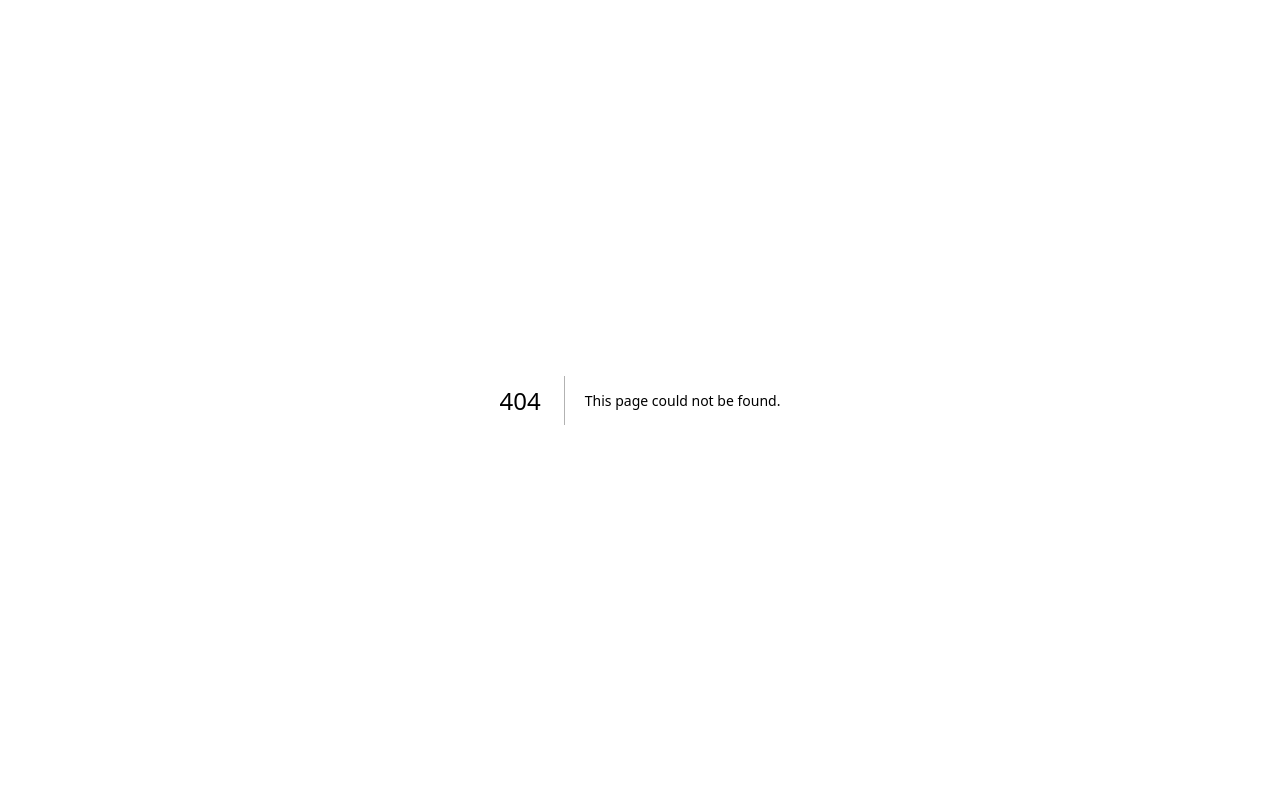
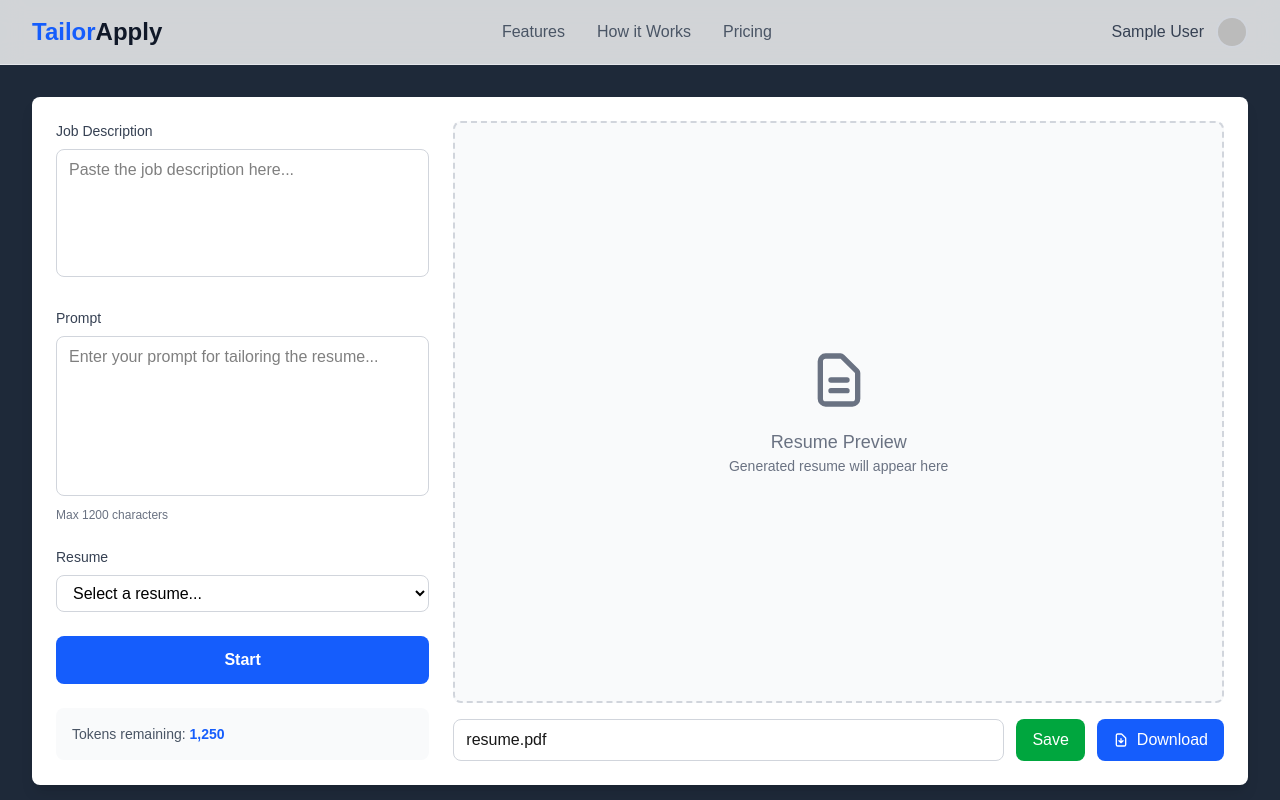
Before and after one commit to EthanRule/RefineGen, a Next.js app in the folder app/: page /tailor in a window 1280 px wide. Before the commit this address had no page. Shown: the top 800 px of the page. Built offline with nearby package versions, Linux system fonts and the light colour scheme; no server answers; sample sign-in values are in the browser's storage.

Commit message:
main ui scaffholding complete for app page

```diff
--- a/app/app/components/sections/HeroSection.tsx
+++ b/app/app/components/sections/HeroSection.tsx
@@ -1,4 +1,27 @@
+"use client";
+
+import { useSession } from "next-auth/react";
+import { useRouter } from "next/navigation";
+import StartButtonLoading from "../ui/StartButtonLoading";
+
 export default function HeroSection() {
+  const { data: session, status } = useSession();
+  const router = useRouter();
+
+  const handleStartClick = () => {
+    if (status === "loading") {
+      return; // Don't do anything while loading
+    }
+
+    if (session) {
+      // User is authenticated, go directly to tailor page
+      router.push("/tailor");
+    } else {
+      // User is not authenticated, redirect to sign in with callback
+      router.push("/api/auth/signin?callbackUrl=/tailor");
+    }
+  };
+
   return (
     <section className="relative py-20 lg:py-32 overflow-hidden">
       {/* Angled Grid Background */}
@@ -40,12 +63,16 @@ export default function HeroSection() {
             that highlights your relevant experience. Currently in development.
           </p>
           <div className="flex justify-center">
-            <a
-              href="/app"
-              className="bg-blue-600 text-white px-12 py-4 rounded-lg text-xl font-semibold hover:bg-blue-700 hover:scale-105 transition-all duration-200 shadow-lg"
-            >
-              Start
-            </a>
+            {status === "loading" ? (
+              <StartButtonLoading />
+            ) : (
+              <button
+                onClick={handleStartClick}
+                className="bg-blue-600 text-white px-12 py-4 rounded-lg text-xl font-semibold hover:bg-blue-700 hover:scale-105 transition-all duration-200 shadow-lg"
+              >
+                Start
+              </button>
+            )}
           </div>
         </div>
       </div>
--- /dev/null
+++ b/app/app/components/ui/StartButtonLoading.tsx
@@ -0,0 +1,5 @@
+export default function StartButtonLoading() {
+  return (
+    <div className="bg-gradient-to-r from-gray-200 to-gray-300 px-12 py-4 rounded-lg animate-pulse text-xl font-semibold shadow-lg w-32 h-15"></div>
+  );
+}
--- /dev/null
+++ b/app/app/tailor/components/ActionButtons.tsx
@@ -0,0 +1,31 @@
+export default function ActionButtons() {
+  return (
+    <div className="mt-4 flex space-x-3">
+      <input
+        type="text"
+        className="flex-1 px-3 py-2 border border-gray-300 rounded-lg focus:ring-2 focus:ring-blue-500 focus:border-transparent"
+        placeholder="resume.pdf"
+        defaultValue="resume.pdf"
+      />
+      <button className="bg-green-600 text-white px-4 py-2 rounded-lg hover:bg-green-700 transition-colors">
+        Save
+      </button>
+      <button className="bg-blue-600 text-white px-4 py-2 rounded-lg hover:bg-blue-700 transition-colors flex items-center gap-2">
+        <svg
+          className="w-4 h-4"
+          fill="none"
+          viewBox="0 0 24 24"
+          stroke="currentColor"
+        >
+          <path
+            strokeLinecap="round"
+            strokeLinejoin="round"
+            strokeWidth={2}
+            d="M12 10v6m0 0l-3-3m3 3l3-3m2 8H7a2 2 0 01-2-2V5a2 2 0 012-2h5.586a1 1 0 01.707.293l5.414 5.414a1 1 0 01.293.707V19a2 2 0 01-2 2z"
+          />
+        </svg>
+        Download
+      </button>
+    </div>
+  );
+}
--- /dev/null
+++ b/app/app/tailor/components/ControlPanel.tsx
@@ -0,0 +1,17 @@
+import JobDescriptionInput from "./JobDescriptionInput";
+import PromptInput from "./PromptInput";
+import ResumeSelector from "./ResumeSelector";
+import StartButton from "./StartButton";
+import TokensDisplay from "./TokensDisplay";
+
+export default function ControlPanel() {
+  return (
+    <div className="lg:col-span-1 space-y-6">
+      <JobDescriptionInput />
+      <PromptInput />
+      <ResumeSelector />
+      <StartButton />
+      <TokensDisplay />
+    </div>
+  );
+}
--- /dev/null
+++ b/app/app/tailor/components/JobDescriptionInput.tsx
@@ -0,0 +1,13 @@
+export default function JobDescriptionInput() {
+  return (
+    <div>
+      <label className="block text-sm font-medium text-gray-700 mb-2">
+        Job Description
+      </label>
+      <textarea
+        className="w-full h-32 px-3 py-2 border border-gray-300 rounded-lg focus:ring-2 focus:ring-blue-500 focus:border-transparent resize-none text-black"
+        placeholder="Paste the job description here..."
+      />
+    </div>
+  );
+}
--- /dev/null
+++ b/app/app/tailor/components/PromptInput.tsx
@@ -0,0 +1,15 @@
+export default function PromptInput() {
+  return (
+    <div>
+      <label className="block text-sm font-medium text-gray-700 mb-2">
+        Prompt
+      </label>
+      <textarea
+        className="w-full h-40 px-3 py-2 border border-gray-300 rounded-lg focus:ring-2 focus:ring-blue-500 focus:border-transparent resize-none text-black"
+        placeholder="Enter your prompt for tailoring the resume..."
+        maxLength={1200}
+      />
+      <div className="text-xs text-gray-500 mt-1">Max 1200 characters</div>
+    </div>
+  );
+}
--- /dev/null
+++ b/app/app/tailor/components/ResumePreview.tsx
@@ -0,0 +1,25 @@
+export default function ResumePreview() {
+  return (
+    <div className="flex-1 bg-gray-50 rounded-lg p-6 border-2 border-dashed border-gray-300">
+      <div className="h-full flex items-center justify-center">
+        <div className="text-center text-gray-500">
+          <svg
+            className="mx-auto h-16 w-16 mb-4"
+            fill="none"
+            viewBox="0 0 24 24"
+            stroke="currentColor"
+          >
+            <path
+              strokeLinecap="round"
+              strokeLinejoin="round"
+              strokeWidth={2}
+              d="M9 12h6m-6 4h6m2 5H7a2 2 0 01-2-2V5a2 2 0 012-2h5.586a1 1 0 01.707.293l5.414 5.414a1 1 0 01.293.707V19a2 2 0 01-2 2z"
+            />
+          </svg>
+          <p className="text-lg font-medium">Resume Preview</p>
+          <p className="text-sm">Generated resume will appear here</p>
+        </div>
+      </div>
+    </div>
+  );
+}
--- /dev/null
+++ b/app/app/tailor/components/ResumeSelector.tsx
@@ -0,0 +1,15 @@
+export default function ResumeSelector() {
+  return (
+    <div>
+      <label className="block text-sm font-medium text-gray-700 mb-2">
+        Resume
+      </label>
+      <select className="w-full px-3 py-2 border border-gray-300 rounded-lg focus:ring-2 focus:ring-blue-500 focus:border-transparent text-black">
+        <option value="">Select a resume...</option>
+        <option value="resume1">Resume 1</option>
+        <option value="resume2">Resume 2</option>
+        <option value="resume3">Resume 3</option>
+      </select>
+    </div>
+  );
+}
--- /dev/null
+++ b/app/app/tailor/components/ResumeView.tsx
@@ -0,0 +1,11 @@
+import ResumePreview from "./ResumePreview";
+import ActionButtons from "./ActionButtons";
+
+export default function ResumeView() {
+  return (
+    <div className="lg:col-span-2 flex flex-col">
+      <ResumePreview />
+      <ActionButtons />
+    </div>
+  );
+}
--- /dev/null
+++ b/app/app/tailor/components/StartButton.tsx
@@ -0,0 +1,9 @@
+export default function StartButton() {
+  return (
+    <div>
+      <button className="w-full bg-blue-600 text-white px-6 py-3 rounded-lg font-semibold hover:bg-blue-700 transition-colors">
+        Start
+      </button>
+    </div>
+  );
+}
--- /dev/null
+++ b/app/app/tailor/components/TokensDisplay.tsx
@@ -0,0 +1,10 @@
+export default function TokensDisplay() {
+  return (
+    <div className="bg-gray-50 rounded-lg p-4">
+      <div className="text-sm text-gray-600">
+        Tokens remaining:{" "}
+        <span className="font-semibold text-blue-600">1,250</span>
+      </div>
+    </div>
+  );
+}
--- /dev/null
+++ b/app/app/tailor/page.tsx
@@ -0,0 +1,59 @@
+"use client";
+
+import { useSession } from "next-auth/react";
+import { useRouter } from "next/navigation";
+import { useEffect } from "react";
+import Header from "../components/Header";
+import Footer from "../components/footer/Footer";
+import LoadingCard from "../components/ui/LoadingCard";
+import ControlPanel from "./components/ControlPanel";
+import ResumeView from "./components/ResumeView";
+
+export default function Tailor() {
+  const { data: session, status } = useSession();
+  const router = useRouter();
+
+  useEffect(() => {
+    if (status === "unauthenticated") {
+      router.push("/");
+    }
+  }, [status, router]);
+
+  // Show loading state while checking authentication
+  if (status === "loading") {
+    return (
+      <div className="min-h-screen bg-gray-800">
+        <Header props={{ status, session }} />
+        <main className="flex items-center justify-center min-h-[60vh]">
+          <div className="text-center">
+            <LoadingCard />
+            <p className="text-white mt-4">Checking authentication...</p>
+          </div>
+        </main>
+        <Footer props={{ status, session }} />
+      </div>
+    );
+  }
+
+  // Redirect if not authenticated
+  if (status === "unauthenticated") {
+    return null;
+  }
+
+  // Show the tailor page for authenticated users
+  return (
+    <div className="min-h-screen bg-gray-800">
+      <Header props={{ status, session }} />
+      <main className="max-w-7xl mx-auto px-4 sm:px-6 lg:px-8 py-8">
+        {/* Main Content Area */}
+        <div className="bg-white rounded-lg shadow-lg p-6">
+          <div className="grid grid-cols-1 lg:grid-cols-3 gap-6 h-[80vh]">
+            <ControlPanel />
+            <ResumeView />
+          </div>
+        </div>
+      </main>
+      <Footer props={{ status, session }} />
+    </div>
+  );
+}
```
Also changed, not shown: app/thumbnail_Image.jpg (added).
